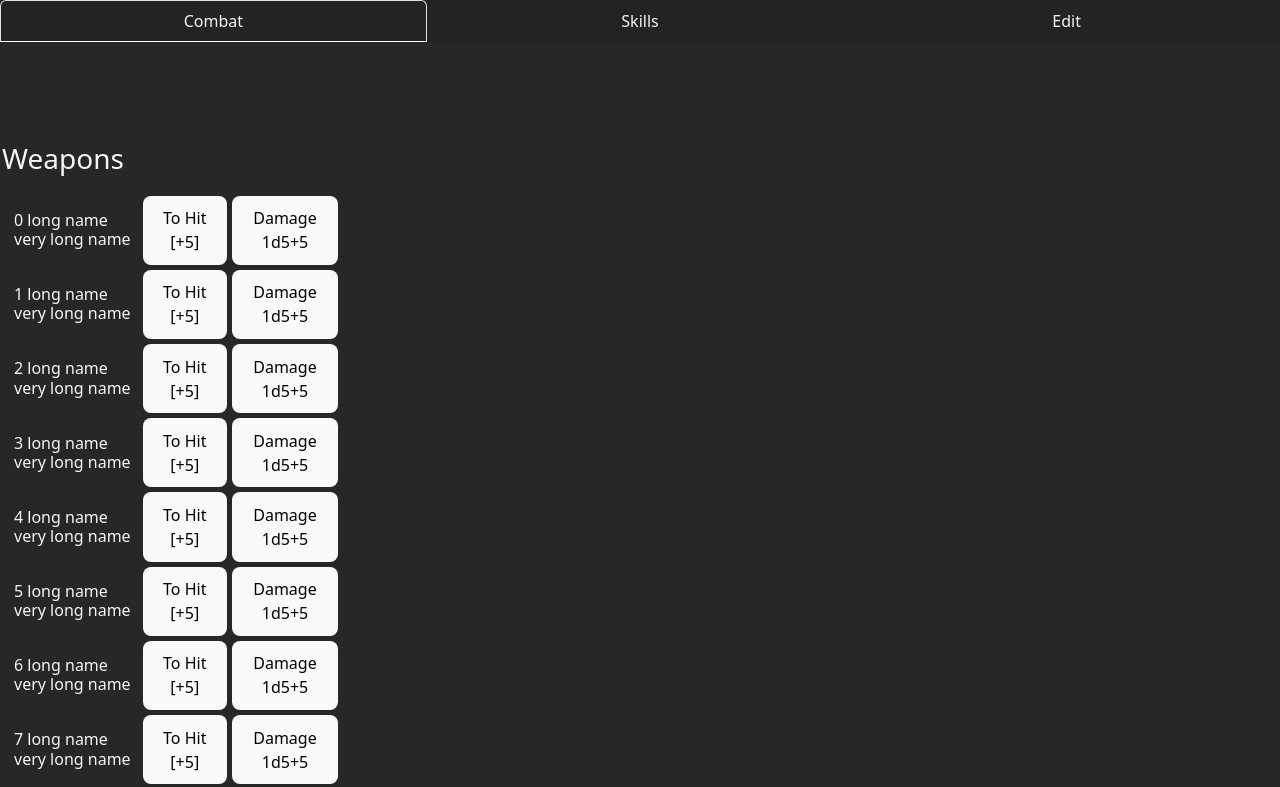
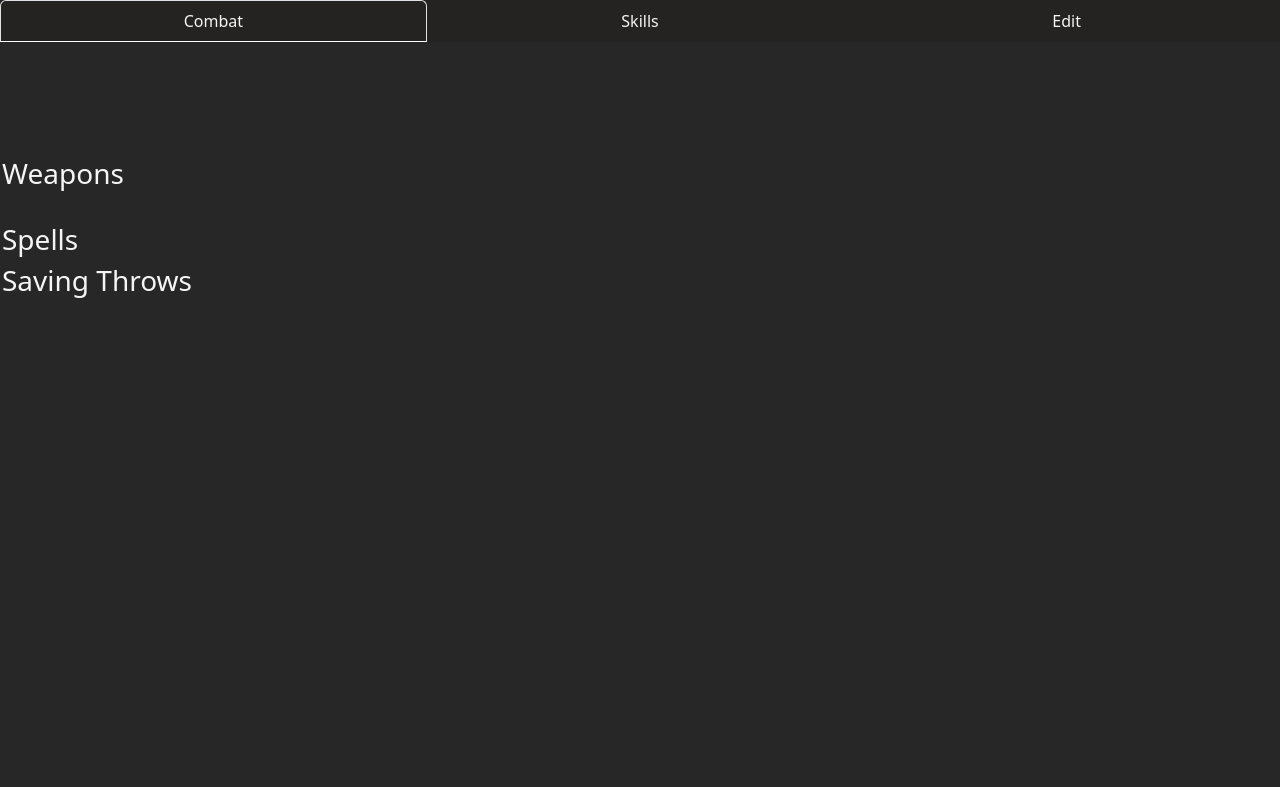
Before and after one commit to JonPeterP/dnd-extension, a React (Vite) app: page / in a window 1280 px wide. Shown: the top 787 px of the page. Built offline with nearby package versions, Linux system fonts and the light colour scheme.

Commit message:
Load localStorage in combat

```diff
--- a/package.json
+++ b/package.json
@@ -6,7 +6,7 @@
   "scripts": {
     "dev": "vite",
     "build": "vite build",
-    "build-extension": "vite build && cp src/manifest.json dist/ && cp src/content_script.js dist/",
+    "build-extension": "vite build && cp src/manifest.json dist/ && cp src/content_script.js dist/ && cp src/d20.png dist/",
     "preview": "vite preview"
   },
   "dependencies": {
--- a/src/App.css
+++ b/src/App.css
@@ -44,7 +44,7 @@ body{
 .divCombat{
   margin-top: 24px;
   background-color: rgb(39, 39, 39);
-  padding-top: 5px;
+  padding-top: 20px;
   padding-left: 2px;
   color: whitesmoke;
 
@@ -52,7 +52,7 @@ body{
 
 .divSkills{
   margin-top: 24px;
-  padding-top: 5px;
+  padding-top: 20px;
   padding-left: 2px;
   color: whitesmoke;
   background-color: rgb(39, 39, 39);
@@ -60,7 +60,7 @@ body{
 
 .divEdit{
   margin-top: 24px;
-  padding-top: 5px;
+  padding-top: 20px;
   padding-left: 2px;
   color: whitesmoke;
 }
--- a/src/Pages/Combat.jsx
+++ b/src/Pages/Combat.jsx
@@ -2,17 +2,40 @@ import { Button } from "bootstrap";
 import React from "react";
 import App, { Roll } from '../App';
 
-import { useState } from "react";
+import { useState, useEffect} from "react";
 
 function Combat() {
+    const [weaponList, setWeaponList] = useState([]);
+
+    const storageLoad = () => {
+        let weaps = JSON.parse(localStorage.getItem("weapon"));
+        if (weaps != null) setWeaponList(weaps);
+        // console.log("retrived weapons");
+        // console.log(weaponList);
+
+        // console.log("weaps");
+        // console.log(weaps);
+    };
+
+
+    useEffect(() =>{
+        try {
+            storageLoad();
+        }catch (e){
+            console.log(e);
+        }
+    }, []);
 
 
     let btns = [];
-    for (let i = 0; i < 15; i++) {
+    for (let i = 0; i < weaponList.length; i++) {
+        if(weaponList[i].wName == "") continue;
         btns.push(<BtnCombat
             key={i}
-            btnname={i + " long name very long name"}
-            clickMessage={"/r 1d" + i.toString() +  " Attack"} />
+            btnname={weaponList[i].wName}
+            btnhit = {weaponList[i].wHitRoll}
+            btndmg={weaponList[i].wDmgRoll}
+            />
         )
     }
     return (
@@ -21,25 +44,33 @@ function Combat() {
             <div className="divWeaponBtns">
                 {btns}
             </div>
+            <h3>Spells</h3>
+            <div className="divSpellBtns">
+
+            </div>
+            <h3>Saving Throws</h3>
+            <div className="divSavingBtns">
+
+            </div>
         </div>
 
     )
 }
 
 
-function BtnCombat({ key, btnname, clickMessage }) {
+function BtnCombat({ key, btnname, btnhit, btndmg}) {
     return (
         <div className="divLblBtnCombat">
             <h4 className="lblCombat">{btnname}</h4>
             <button id={key} className="btnCombat" onClick={() => {
-                Roll(clickMessage);
+                Roll(btnhit);
             }}>
-                {"To Hit " + "[+5]"}
+                {"To Hit " + btnhit}
             </button>
             <button id={key} className="btnCombat" onClick={() => {
-                Roll(clickMessage);
+                Roll(btndmg);
             }}>
-                {"Damage " + "1d5+5"}
+                {"Damage " + btndmg}
             </button>
         </div>
 
--- a/src/Pages/Edit.jsx
+++ b/src/Pages/Edit.jsx
@@ -3,59 +3,40 @@ import { useState, useEffect } from "react";
 
 
 //Weapon Object
-
 function weapon(name, hit, dmg) {
     this.wName = name;
     this.wHitRoll = hit;
     this.wDmgRoll = dmg;
 }
 
-// //populate weapon arr here
-// const newW = new weapon("", "", "");
-// let weaponArr = [newW];
-
 function Edit() {
-
     const wEdit = [];
-
-
 
     //edit this later just use objects
     const [weaponList, setWeaponList] = useState([]);
-
-
-
+    const [spellList, setSpellList] = useState([]);
+    const [skillList, setSkillList] = useState([]);
+    const [saveList, setSaveList] = useState([]);
 
     const AddNewWeapon = event => {
         let newW = new weapon("", "", "");
-
-
-        //  console.log(newW);
-        // console.log(containsObject(newW, weaponArr));
         if (containsObject(newW, weaponList) == false) {
             setWeaponList(weaponList.concat(newW));
             storageSave(weaponList);
-
-            //weaponArr.concat(...weaponArr, newW);
-            //weaponArr.push(newW);
-            //console.log(weaponArr.length);
         }
-        //setWeaponList(weaponArr);
     }
 
     const removeWeapon = (weapName) => {
         setWeaponList((curr) =>
             curr.filter((weap) => weap.wName != weapName)
         );
+        console.log("Deleting: " + weapName);
+        console.log(weaponList);
 
         storageSave(weaponList);
         //console.log("weapon list:");
         //console.log(weaponList);
     }
-
-
-
-    //Weapon list object
 
     function EditWeapon({ key, wName, wHitRoll, wDmgRoll, weaponLst }) {
         // wName, wHitDie, wHitRoll, wHitModify, wDmgDie, wDmgRoll, wDmgModify
@@ -102,9 +83,6 @@ function Edit() {
             //event.target[3].disabled = true;
         }
 
-
-
-
         return (
             <div id={key} className={"divWeaponEditField " + wName}>
                 <form name={"weapon"} className="formWeapon" autoComplete="off" onSubmit={handleSubmit}>
@@ -121,14 +99,10 @@ function Edit() {
                     <input type="submit" value="Save" />
                 </form>
                 <button onClick={() => {
-                    //query from this div and delete based on wName
                     console.log("del");
-                    //const childNodes = document.querySelector("." + wName);
-                    //console.log(childNodes);
                     removeWeapon(wName);
                 }} style={{ width: "40px", height: "30px", padding: "0", marginTop: "5px" }}>del</button>
             </div>
-
         )
     }
 
@@ -137,38 +111,19 @@ function Edit() {
 
     //CHROME LOCAL STORAGE
     function storageSave(weap) {
-        //add weap, skill, and shits to parameter
-
-        // chrome.storage.local.set({ "Weapon": weap, 'bar': 'hi' }, function () {
-        //     console.log('Settings saved');
-        // });
-
         localStorage.setItem("weapon", JSON.stringify(weap));
         console.log("Storage saved");
-
+        console.log(JSON.stringify(weap));
     }
 
-
     const storageLoad = () => {
-
-        // chrome.storage.local.get(["Weapon"]).then ((result) => {
-        //     //weaponList = result.Weapon;
-        //     if (result.Weapon.length > 0) {
-        //         setWeaponList(result.Weapon);
-        //     }
-        //     console.log(result.Weapon);
-        //     // alert(result);
-
-        // });
-
         let weaps = JSON.parse(localStorage.getItem("weapon"));
         if (weaps != null) setWeaponList(weaps);
-        console.log("retrived weapons");
-        console.log(weaponList);
+        // console.log("retrived weapons");
+        // console.log(weaponList);
 
-        console.log("weaps");
-        console.log(weaps);
-
+        // console.log("weaps");
+        // console.log(weaps);
     };
 
 
--- a/src/content_script.js
+++ b/src/content_script.js
@@ -3,6 +3,7 @@
 function Roll(rollText) {
     console.log("running this command");
     //Enter to textbox and click enter
+    rollText = "/r " + rollText;
     var textarea = document.querySelector('textarea[title="Text Chat Input"]');
     textarea.value = rollText;
     var sendbtn = document.getElementById("chatSendBtn");
```
Also changed, not shown: src/d20.png (added), src/manifest.json.
